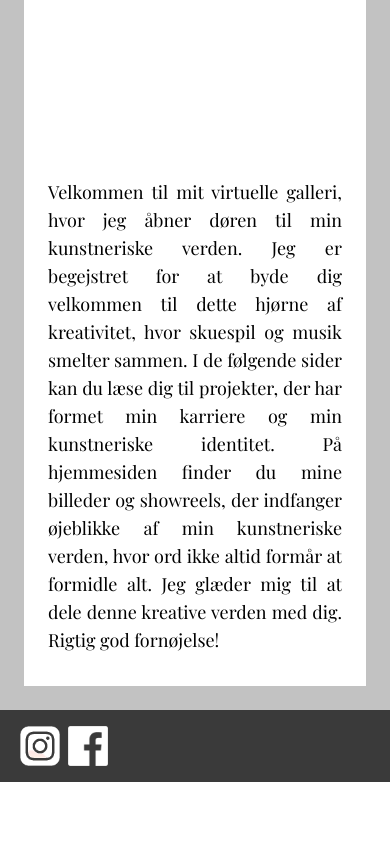
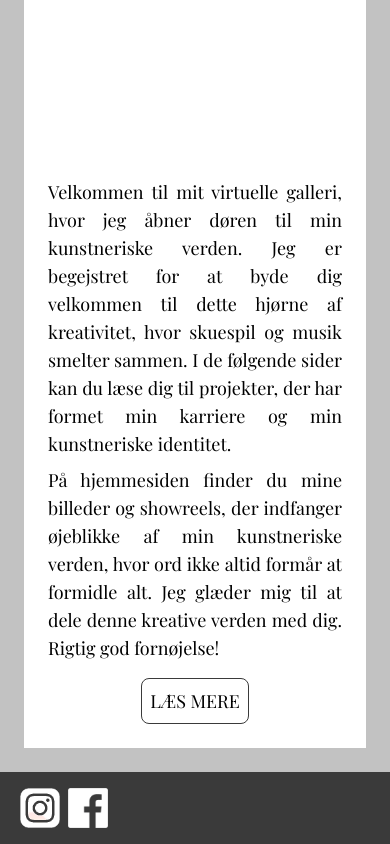
Before and after one commit to Claudiu-Ionel/rene-website, a Next.js app: page / in a window 390 px wide. Shown: the part 1258-2102 px from the top of the page. Before the commit the page ends 2040 px from the top, so only its background shows below. Built offline with nearby package versions, Linux system fonts and the light colour scheme.

Commit message:
Added READ MORE btn at Home

```diff
--- a/app/page.js
+++ b/app/page.js
@@ -1,5 +1,6 @@
 "use client";
 import { useState, useContext } from "react";
+import Link from "next/link";
 
 // Components:
 import Gallery from "./Components/Gallery";
@@ -31,7 +32,7 @@ export default function Home() {
       <section
         className={`bg-hero-image w-full h-[905px] bg-cover bg-no-repeat bg-fixed bg-top md:h-[700px] md:bg-center sm:h-[550px] sm:bg-local relative`}
       >
-        <div className="3xl:flex xl:hidden lg:hidden w-[400px] max-w-3xl ipadAir:w-full ipadAir:p-1 font-secondary [&>div]:w-full text-justify fold:text-left absolute left-[7%] top-[50%] -translate-y-[50%] 2xl:left-10">
+        <div className="3xl:flex xl:hidden lg:hidden w-[400px] max-w-3xl ipadAir:w-full ipadAir:p-1 font-secondary [&>div]:w-full text-justify fold:text-left absolute left-[7%] top-[50%] -translate-y-[50%] 2xl:left-10 flex flex-col items-center">
           <div
             className={
               "[&>p]:mb-2 font-secondary" +
@@ -43,11 +44,13 @@ export default function Home() {
               kunstneriske verden. Jeg er begejstret for at byde dig velkommen
               til dette hjørne af kreativitet, hvor skuespil og musik smelter
               sammen. I de følgende sider kan du læse dig til projekter, der har
-              formet min karriere og min kunstneriske identitet. På hjemmesiden
-              finder du mine billeder og showreels, der indfanger øjeblikke af
-              min kunstneriske verden, hvor ord ikke altid formår at formidle
-              alt. Jeg glæder mig til at dele denne kreative verden med dig.
-              Rigtig god fornøjelse!
+              formet min karriere og min kunstneriske identitet.
+            </p>
+            <p>
+              På hjemmesiden finder du mine billeder og showreels, der indfanger
+              øjeblikke af min kunstneriske verden, hvor ord ikke altid formår
+              at formidle alt. Jeg glæder mig til at dele denne kreative verden
+              med dig. Rigtig god fornøjelse!
             </p>
           </div>
           <div
@@ -56,14 +59,22 @@ export default function Home() {
             <p>
               Welcome to my virtual gallery, where I open the door to my
               artistic world. I am thrilled to welcome you to this corner of
-              creativity where acting and music merge. In the following pages
-              you can read about projects that have shaped my career and my
-              artistic identity. On the website you will find my photos and
-              showreels that capture moments of my artistic world where words do
-              not always manage to convey everything. I look forward to sharing
-              this creative world with you. Enjoy!
+              creativity where acting and music merge.
+            </p>
+            <p>
+              In the following pages you can read about projects that have
+              shaped my career and my artistic identity. On the website you will
+              find my photos and showreels that capture moments of my artistic
+              world where words do not always manage to convey everything. I
+              look forward to sharing this creative world with you. Enjoy!
             </p>
           </div>
+          <Link
+            href="/PageCV"
+            className="uppercase border-[1px] border-solid border-footerColor rounded-lg p-2 mt-2"
+          >
+            <span>{englishVersion ? "Read more" : "Læs mere"}</span>
+          </Link>
         </div>
       </section>
       <Gallery
@@ -74,7 +85,7 @@ export default function Home() {
         setModalImageGallery={setModalImageGallery}
       />
       <div className="w-full bg-white p-5 flex flex-col justify-center items-center font-secondary text-xl lg:text-lg">
-        <div className="3xl:hidden xl:flex lg:flex fold:flex sm:flex md:flex ipadAir:flex w-[80%] max-w-3xl ipadAir:w-full ipadAir:p-1 font-secondary [&>div]:w-full text-justify fold:text-left">
+        <div className="3xl:hidden xl:flex lg:flex fold:flex sm:flex md:flex ipadAir:flex w-[80%] max-w-3xl ipadAir:w-full ipadAir:p-1 font-secondary [&>div]:w-full text-justify fold:text-left flex flex-col items-center">
           <div
             className={
               "[&>p]:mb-2 font-secondary" +
@@ -86,11 +97,13 @@ export default function Home() {
               kunstneriske verden. Jeg er begejstret for at byde dig velkommen
               til dette hjørne af kreativitet, hvor skuespil og musik smelter
               sammen. I de følgende sider kan du læse dig til projekter, der har
-              formet min karriere og min kunstneriske identitet. På hjemmesiden
-              finder du mine billeder og showreels, der indfanger øjeblikke af
-              min kunstneriske verden, hvor ord ikke altid formår at formidle
-              alt. Jeg glæder mig til at dele denne kreative verden med dig.
-              Rigtig god fornøjelse!
+              formet min karriere og min kunstneriske identitet.
+            </p>
+            <p>
+              På hjemmesiden finder du mine billeder og showreels, der indfanger
+              øjeblikke af min kunstneriske verden, hvor ord ikke altid formår
+              at formidle alt. Jeg glæder mig til at dele denne kreative verden
+              med dig. Rigtig god fornøjelse!
             </p>
           </div>
           <div
@@ -99,14 +112,22 @@ export default function Home() {
             <p>
               Welcome to my virtual gallery, where I open the door to my
               artistic world. I am thrilled to welcome you to this corner of
-              creativity where acting and music merge. In the following pages
-              you can read about projects that have shaped my career and my
-              artistic identity. On the website you will find my photos and
-              showreels that capture moments of my artistic world where words do
-              not always manage to convey everything. I look forward to sharing
-              this creative world with you. Enjoy!
+              creativity where acting and music merge.
+            </p>
+            <p>
+              In the following pages you can read about projects that have
+              shaped my career and my artistic identity. On the website you will
+              find my photos and showreels that capture moments of my artistic
+              world where words do not always manage to convey everything. I
+              look forward to sharing this creative world with you. Enjoy!
             </p>
           </div>
+          <Link
+            href="/PageCV"
+            className="uppercase border-[1px] border-solid border-footerColor rounded-lg p-2 mt-2"
+          >
+            <span>{englishVersion ? "Read more" : "Læs mere"}</span>
+          </Link>
         </div>
       </div>
     </>
```
